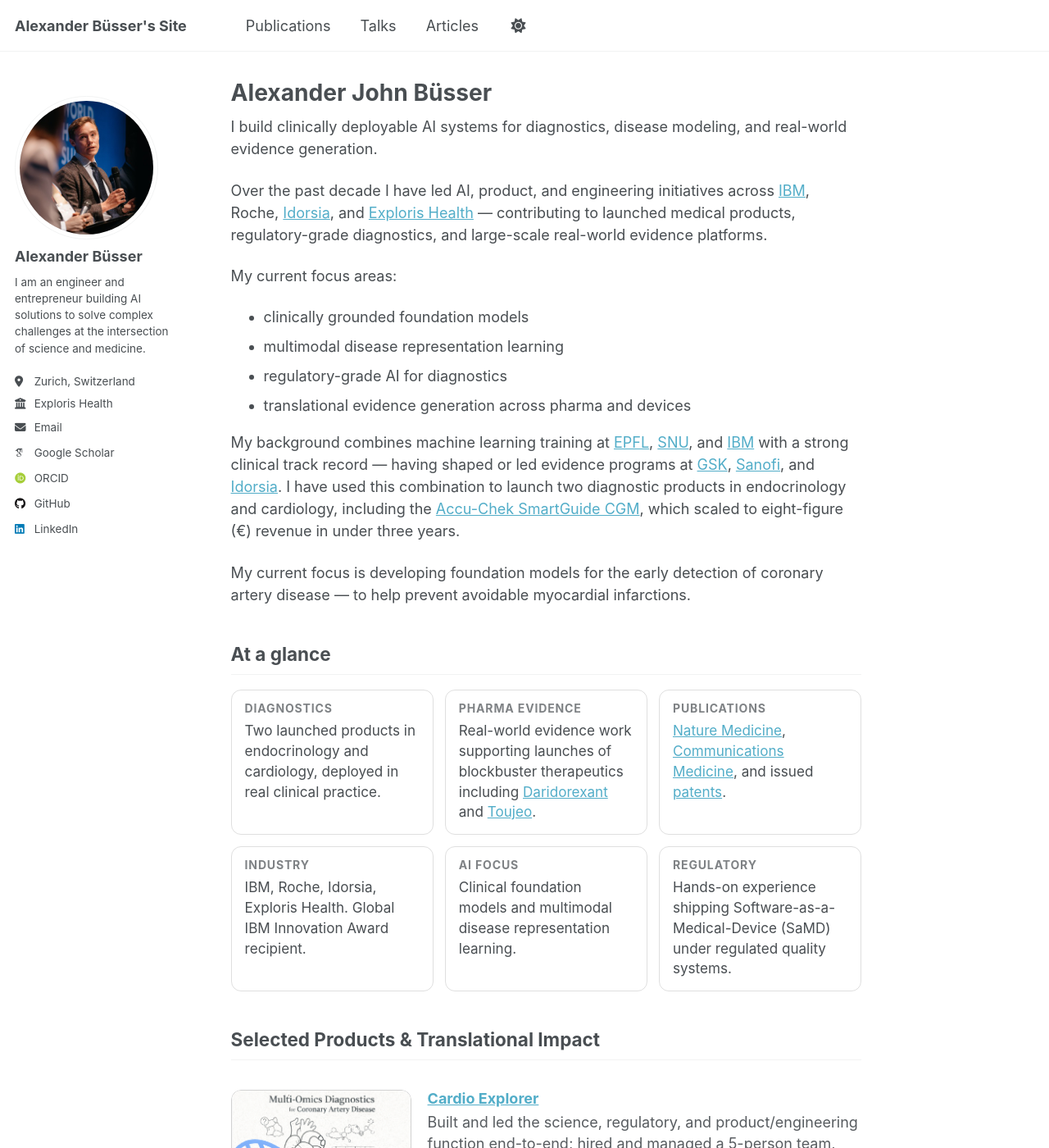
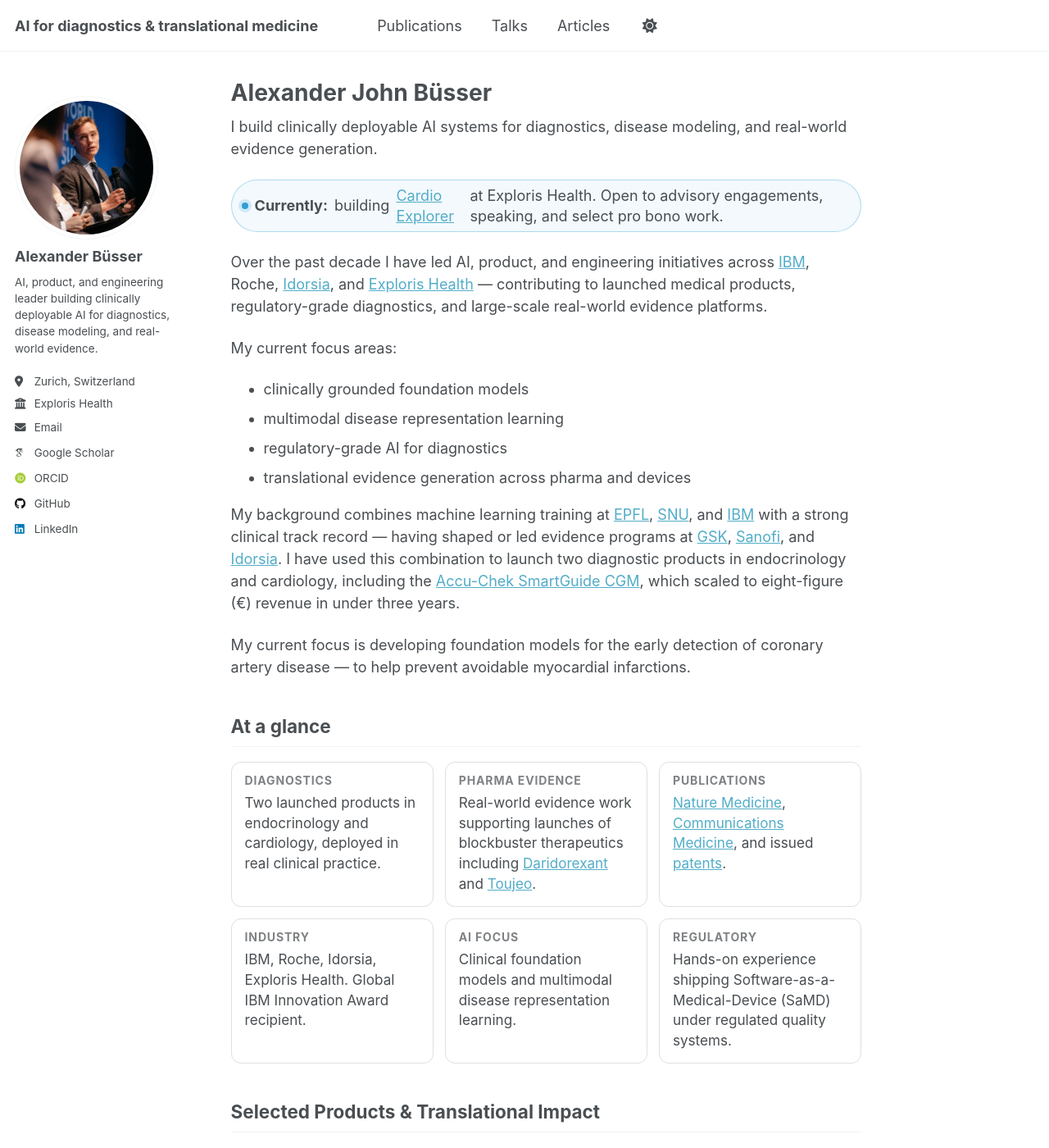
Before and after one commit to albu89/ajb, a Jekyll site: the page built from _pages/about.md, in a window 1280 px wide and 1400 px high. Shown: the whole window at 82% size. Built offline with Jekyll 4.4.1, drawn with Linux system fonts in a browser that asks for light colours; some web fonts are replaced; a script that is not in the unit is left out; some of the changed text lies outside the part shown.

Commit message:
Tighten SEO, sharing, and contact funnel.
Sets real site name, description, og_image, JSON-LD Person profiles
(LinkedIn, GitHub, Scholar, ORCID), and a tagline as site title. Patches
seo.html so site.og_image actually emits og:image / twitter:image
meta tags (the AcademicPages template only wired it into JSON-LD).

Adds a "Currently" status pill near the top of the homepage and
replaces the soft mailto CTA with an explicit availability statement
plus Email and LinkedIn buttons.

Co-Authored-By: Claude Opus 4.7 (1M context) <noreply@anthropic.com>

```diff
--- a/_config.yml
+++ b/_config.yml
@@ -9,10 +9,10 @@
 # Basic Site Settings
 locale                   : "en-US"
 site_theme               : "default" # Currently available options are "default", "air"
-title                    : "Alexander Büsser's Site"
-title_separator          : "-"
-name                     : &name "Your Name"
-description              : &description "Your Name's academic portfolio"   # Update this with a general description of your site, this is the default if not overridden by a page
+title                    : "AI for diagnostics & translational medicine"
+title_separator          : "·"
+name                     : &name "Alexander Büsser"
+description              : &description "Alexander Büsser builds clinically deployable AI systems for diagnostics, disease modeling, and real-world evidence generation. Foundation models, regulatory-grade SaMD, and translational machine learning."
 url                      : https://alexanderbuesser.com # Custom domain
 baseurl                  : "" # No subpath needed with custom domain
 repository               : "albu89/ajb"
@@ -24,7 +24,7 @@ author:
   # Biographic information
   avatar           : "bio-photo.jpg"
   name             : "Alexander Büsser"
-  bio              : "I am an engineer and entrepreneur building AI solutions to solve complex challenges at the intersection of science and medicine."
+  bio              : "AI, product, and engineering leader building clinically deployable AI for diagnostics, disease modeling, and real-world evidence."
   location         : "Zurich, Switzerland"
   employer         : "Exploris Health"
   uri              : # URL
@@ -136,14 +136,18 @@ facebook:
   username               :
   app_id                 :
   publisher              :
-og_image                 :  # Social media default site image
-og_description           :  # Social media default site image description
+og_image                 : "bio-photo.jpg"  # Social media default site image
+og_description           : "AI, product, and engineering leader building clinically deployable AI for diagnostics, disease modeling, and real-world evidence."
 # For specifying social profiles
 # - https://developers.google.com/structured-data/customize/social-profiles
 social:
-  type                   : # Person or Organization (defaults to Person)
-  name                   : # If the user or organization name differs from the site's name
-  links: # An array of links to social media profiles
+  type                   : "Person"
+  name                   : "Alexander Büsser"
+  links:
+    - "https://www.linkedin.com/in/abu89/"
+    - "https://github.com/albu89"
+    - "https://scholar.google.com/citations?user=NKK3kbMAAAAJ&hl=en"
+    - "https://orcid.org/0009-0007-3010-8679"
 
 
 # Analytics
--- a/_includes/seo.html
+++ b/_includes/seo.html
@@ -143,5 +143,9 @@
   <meta property="og:image" content="{% if page.header.image contains "://" %}{{ page.header.image }}{% else %}{{ page.header.image | prepend: "/images/" | prepend: base_path }}{% endif %}">
 {% elsif page.header.overlay_image %}
   <meta property="og:image" content="{% if page.header.overlay_image contains "://" %}{{ page.header.overlay_image }}{% else %}{{ page.header.overlay_image | prepend: "/images/" | prepend: base_path }}{% endif %}">
+{% elsif site.og_image %}
+  <meta property="og:image" content="{{ site.og_image | prepend: "/images/" | prepend: seo_url }}">
+  <meta name="twitter:image" content="{{ site.og_image | prepend: "/images/" | prepend: seo_url }}">
+  <meta name="twitter:card" content="summary_large_image">
 {% endif %}
 <!-- end Open Graph protocol -->
--- a/_pages/about.md
+++ b/_pages/about.md
@@ -8,6 +8,8 @@ redirect_from:
 ---
 
 I build clinically deployable AI systems for diagnostics, disease modeling, and real-world evidence generation.
+
+<p class="now-line"><span class="now-dot" aria-hidden="true"></span><strong>Currently:</strong> building <a href="https://www.cardioexplorer.ai/">Cardio Explorer</a> at Exploris Health. Open to advisory engagements, speaking, and select pro bono work.</p>
 
 Over the past decade I have led AI, product, and engineering initiatives across [IBM](https://www.ibm.com), Roche, [Idorsia](https://www.idorsia.com), and [Exploris Health](https://www.explorishealth.com/) — contributing to launched medical products, regulatory-grade diagnostics, and large-scale real-world evidence platforms.
 
@@ -163,7 +165,50 @@ My current focus is developing foundation models for the early detection of coro
     opacity: 0.92;
   }
 
-  .work-cta { margin-top: 0.75rem; }
+  .now-line {
+    display: inline-flex;
+    align-items: center;
+    gap: 8px;
+    padding: 6px 12px;
+    margin: 0.25rem 0 1rem 0;
+    border-radius: 999px;
+    border: 1px solid rgba(48, 158, 215, 0.35);
+    background: rgba(48, 158, 215, 0.06);
+    font-size: 0.92rem;
+    line-height: 1.4;
+  }
+  .now-dot {
+    display: inline-block;
+    width: 8px;
+    height: 8px;
+    border-radius: 50%;
+    background: rgb(48, 158, 215);
+    box-shadow: 0 0 0 4px rgba(48, 158, 215, 0.18);
+    flex: 0 0 8px;
+  }
+
+  .work-cta {
+    display: flex;
+    flex-wrap: wrap;
+    gap: 10px;
+    margin-top: 1rem;
+  }
+  .work-button.primary {
+    background: rgb(48, 158, 215);
+    border-color: rgb(48, 158, 215);
+    color: #fff;
+  }
+  .work-button.primary:hover {
+    background: rgb(34, 138, 195);
+    border-color: rgb(34, 138, 195);
+    color: #fff;
+  }
+  .work-button svg {
+    width: 16px;
+    height: 16px;
+    margin-right: 6px;
+    flex: 0 0 16px;
+  }
 
   @media (max-width: 900px) {
     .product-row { grid-template-columns: 1fr; }
@@ -305,14 +350,28 @@ My research centers on representation learning for clinical and physiological da
 
 ## Work with me
 
-I take on a small number of selective engagements each year. Areas where I'm most useful:
+I'm currently open to **advisory engagements, speaking, and select pro bono work**. Not actively job-searching, but happy to have the conversation for the right team or mission.
+
+Areas where I'm most useful:
 
 - AI diagnostics and foundation-model strategy
 - Real-world evidence design for product launches
 - Product and engineering leadership for regulated AI / SaMD
 - Scientific advisory for HealthTech startups and pharma teams
-- Invited talks and workshops
+- Invited talks and workshops on AI in healthcare
 
-<p class="work-cta">
-  <a class="work-button" href="mailto:aj.buesser@gmail.com">Get in touch</a>
-</p>
+<div class="work-cta">
+  <a class="work-button primary" href="mailto:aj.buesser@gmail.com">
+    <svg xmlns="http://www.w3.org/2000/svg" viewBox="0 0 24 24" fill="none" stroke="currentColor" stroke-width="2" stroke-linecap="round" stroke-linejoin="round" aria-hidden="true">
+      <path d="M3 7l9 6l9 -6"/>
+      <path d="M3 6m0 2a2 2 0 0 1 2 -2h14a2 2 0 0 1 2 2v8a2 2 0 0 1 -2 2h-14a2 2 0 0 1 -2 -2z"/>
+    </svg>
+    <span>Email me</span>
+  </a>
+  <a class="work-button" href="https://www.linkedin.com/in/abu89/" target="_blank" rel="noopener">
+    <svg xmlns="http://www.w3.org/2000/svg" viewBox="0 0 24 24" fill="currentColor" aria-hidden="true">
+      <path d="M19 3a2 2 0 0 1 2 2v14a2 2 0 0 1 -2 2h-14a2 2 0 0 1 -2 -2v-14a2 2 0 0 1 2 -2zM8 11a1 1 0 0 0 -1 1v5a1 1 0 0 0 2 0v-5a1 1 0 0 0 -1 -1zM8 7.5a1.5 1.5 0 1 0 0 3a1.5 1.5 0 0 0 0 -3zM13 11a1 1 0 0 0 -1 1v5a1 1 0 0 0 2 0v-2.5c0 -.83 .67 -1.5 1.5 -1.5s1.5 .67 1.5 1.5v2.5a1 1 0 0 0 2 0v-2.5a3.5 3.5 0 0 0 -6 -2.46v-.04a1 1 0 0 0 -1 -1z"/>
+    </svg>
+    <span>Message on LinkedIn</span>
+  </a>
+</div>
```
